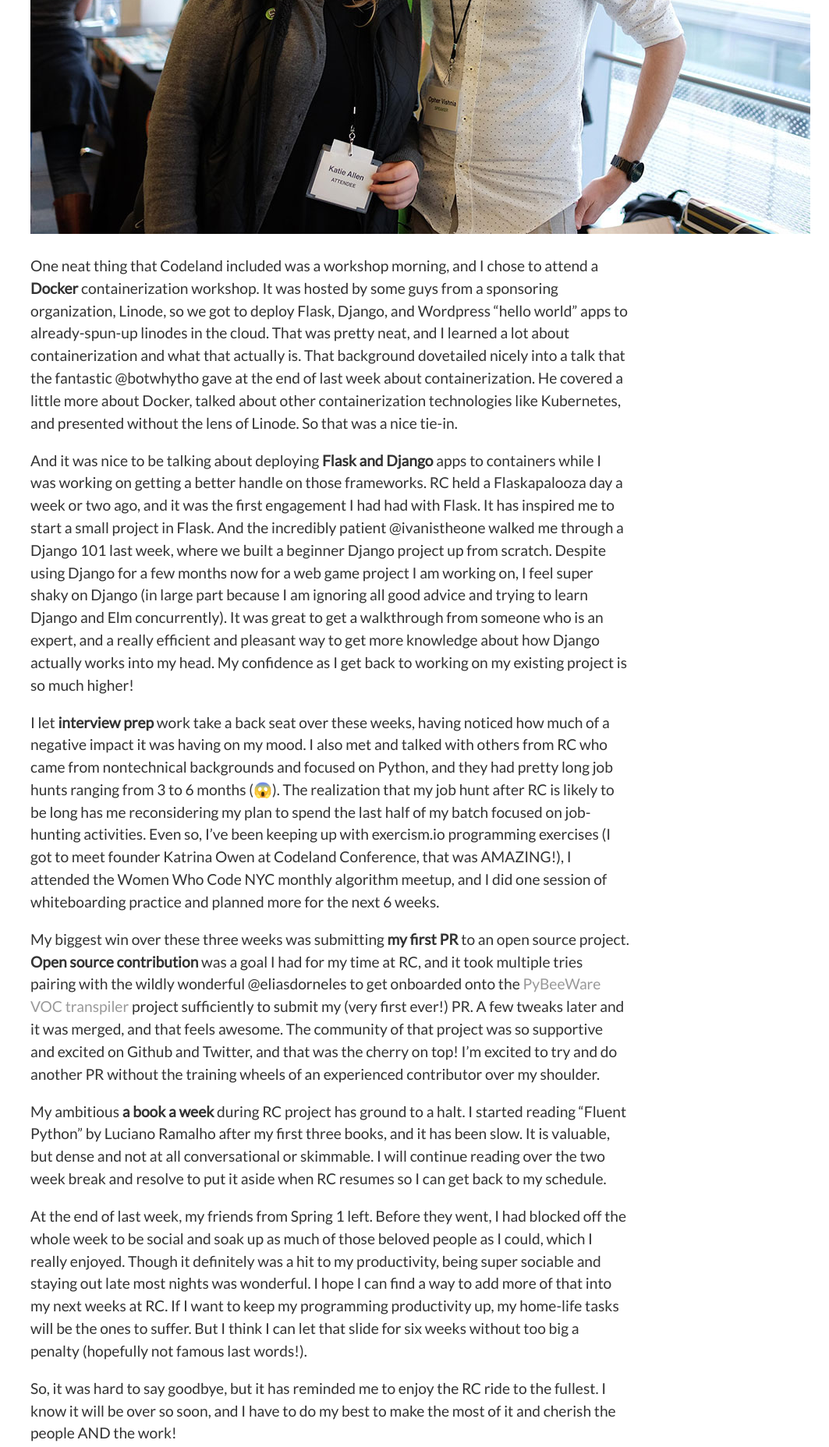
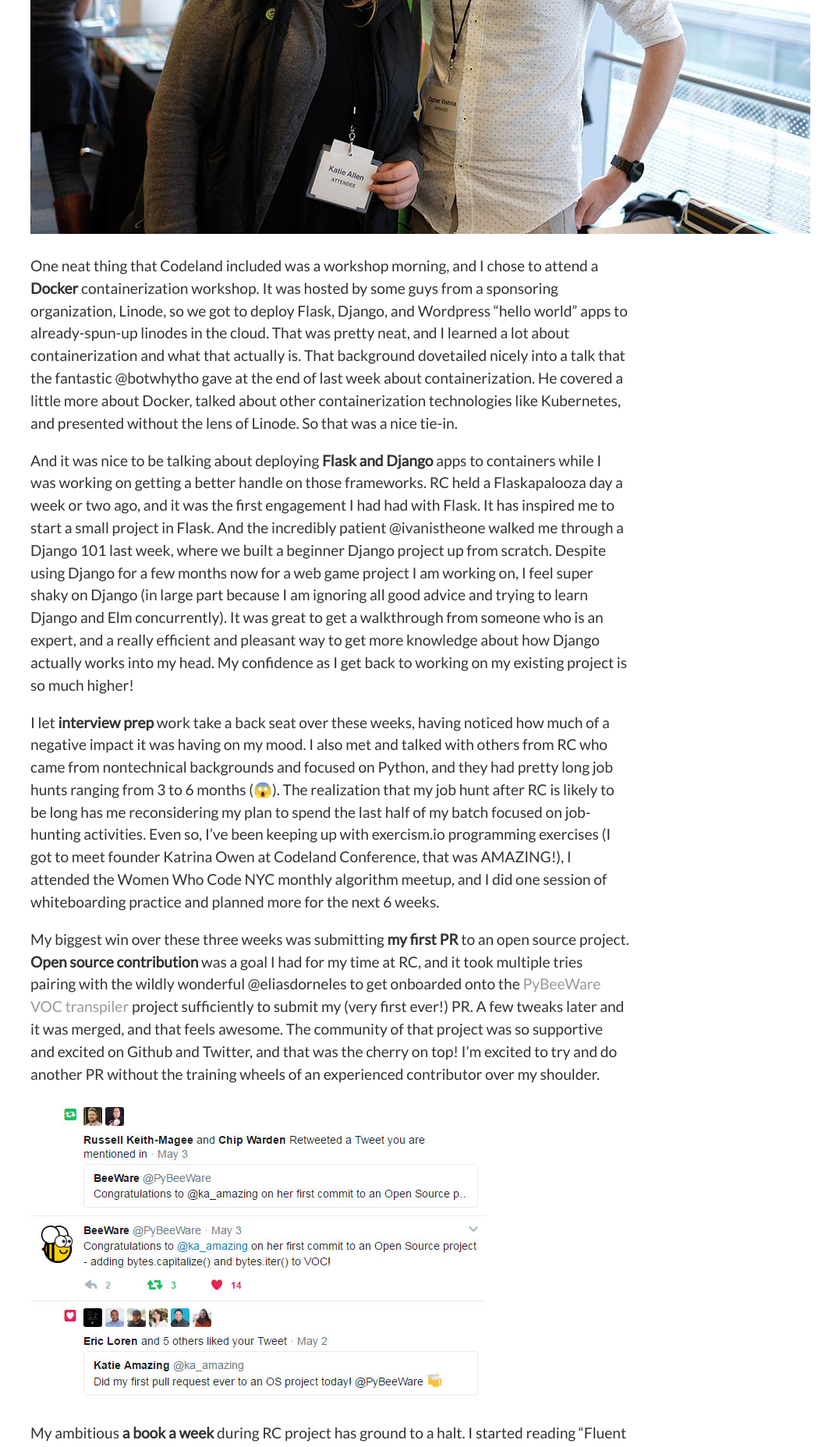
Before and after one commit to katieamazing/katieamazing.github.io, a Jekyll site: the page built from _posts/2017-05-08-RCDays19-39.md, in a window 1280 px wide. Shown: the part 1956-3812 px from the top of the page at 78% size, without its empty margins (217-1280 px from the left). Built offline with Jekyll 4.4.1, drawn with Linux system fonts in a browser that asks for light colours; emoji names are drawn with the system emoji font.

Commit message:
Update 2017-05-08-RCDays19-39.md

```diff
--- a/_posts/2017-05-08-RCDays19-39.md
+++ b/_posts/2017-05-08-RCDays19-39.md
@@ -23,6 +23,8 @@
 
 My biggest win over these three weeks was submitting **my first PR** to an open source project. **Open source contribution** was a goal I had for my time at RC, and it took multiple tries pairing with the wildly wonderful @eliasdorneles to get onboarded onto the [PyBeeWare VOC transpiler](https://github.com/pybee/voc) project sufficiently to submit my (very first ever!) PR. A few tweaks later and it was merged, and that feels awesome. The community of that project was so supportive and excited on Github and Twitter, and that was the cherry on top! I'm excited to try and do another PR without the training wheels of an experienced contributor over my shoulder.
 
+![I am not Twitter popular, this was a Big Deal for me](https://raw.githubusercontent.com/katieamazing/katieamazing.github.io/master/img/Untitled-3.jpg)
+
 My ambitious **a book a week** during RC project has ground to a halt. I started reading "Fluent Python" by Luciano Ramalho after my first three books, and it has been slow. It is valuable, but dense and not at all conversational or skimmable. I will continue reading over the two week break and resolve to put it aside when RC resumes so I can get back to my schedule.
 
 At the end of last week, my friends from Spring 1 left. Before they went, I had blocked off the whole week to be social and soak up as much of those beloved people as I could, which I really enjoyed. Though it definitely was a hit to my productivity, being super sociable and staying out late most nights was wonderful. I hope I can find a way to add more of that into my next weeks at RC. If I want to keep my programming productivity up, my home-life tasks will be the ones to suffer. But I think I can let that slide for six weeks without too big a penalty (hopefully not famous last words!).
```
